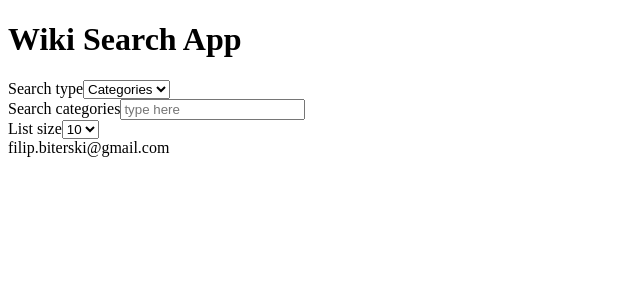
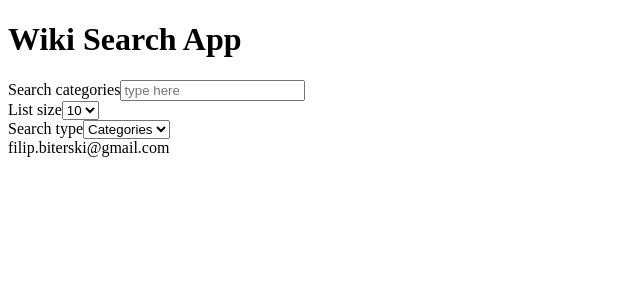
Before and after one commit to fbiter/wiki-search-app, a React app: page / in a window 1280 px wide. Shown: the top 300 px of the page, without its empty margins (0-640 px from the left). Built offline with nearby package versions, Linux system fonts and the light colour scheme.

Commit message:
Update style

```diff
--- a/src/components/SearchForm.tsx
+++ b/src/components/SearchForm.tsx
@@ -22,26 +22,7 @@ export default function SearchForm() {
   const {searchType, listSize} = selectCurConfig(state)
   return (
     <form className="form" onSubmit={e => e.preventDefault()}>
-      <div className="form__section">
-        <label className="form__label" htmlFor="list-search-types">
-          Search type
-        </label>
-        <select
-          id="list-search-types"
-          className="form__input"
-          onChange={handleSearchTypeChange}
-          value={searchType}
-          disabled={state.config.selectionHistory.length > 0}
-        >
-          <option className="form__input-option" value="categories">
-            Categories
-          </option>
-          <option className="form__input-option" value="articles">
-            Articles
-          </option>
-        </select>
-      </div>
-
+      {/* Search */}
       <div className="form__section">
         <label className="form__label" htmlFor="search-field">
           Search {searchType}
@@ -56,6 +37,7 @@ export default function SearchForm() {
         />
       </div>
 
+      {/* List size */}
       <div className="form__section">
         <label className="form__label" htmlFor="list-size-field">
           List size
@@ -77,6 +59,27 @@ export default function SearchForm() {
           </option>
         </select>
       </div>
+
+      {/* Search type */}
+      <div className="form__section">
+        <label className="form__label" htmlFor="list-search-types">
+          Search type
+        </label>
+        <select
+          id="list-search-types"
+          className="form__input"
+          onChange={handleSearchTypeChange}
+          value={searchType}
+          disabled={state.config.selectionHistory.length > 0}
+        >
+          <option className="form__input-option" value="categories">
+            Categories
+          </option>
+          <option className="form__input-option" value="articles">
+            Articles
+          </option>
+        </select>
+      </div>
     </form>
   )
 }
--- a/src/style/ListLayout.scss
+++ b/src/style/ListLayout.scss
@@ -56,7 +56,7 @@ a.list__item-field--primary {
 }
 
 .list__item--heading {
-  color: var(--color-off);
+  color: var(--color2);
   &:hover {
     background: var(--bg-color1);
   }
--- a/src/style/SearchForm.scss
+++ b/src/style/SearchForm.scss
@@ -26,6 +26,11 @@
     // background: #b3b3b3;
     outline: var(--color1) .1rem solid;
   }
+  &[disabled] {
+    color: var(--color-off);
+    cursor: not-allowed;
+    background: var(--bg-color-off)
+  }
   .form__input-option {
     border: none;
   }
--- a/src/style/root.scss
+++ b/src/style/root.scss
@@ -14,7 +14,9 @@ body {
   --bg-color1-hover: #bbb;
   --bg-color1-select: #a4a4a4;
   --color1: #0a0a0a;
-  --color-off: #555;
+  --color2: #555;
+  --color-off: #888;
+  --bg-color-off: #e3e3e3;
   --bg-color1-inverse: #222;
 }
 
```
